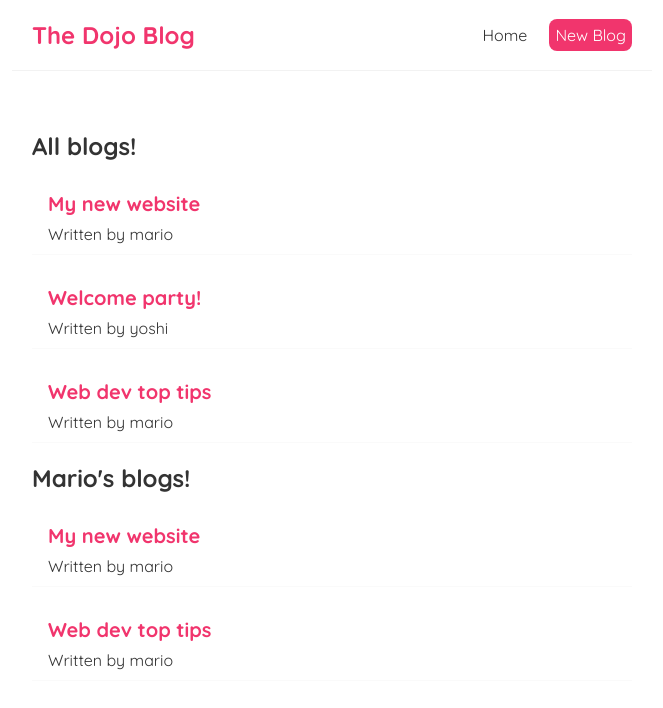
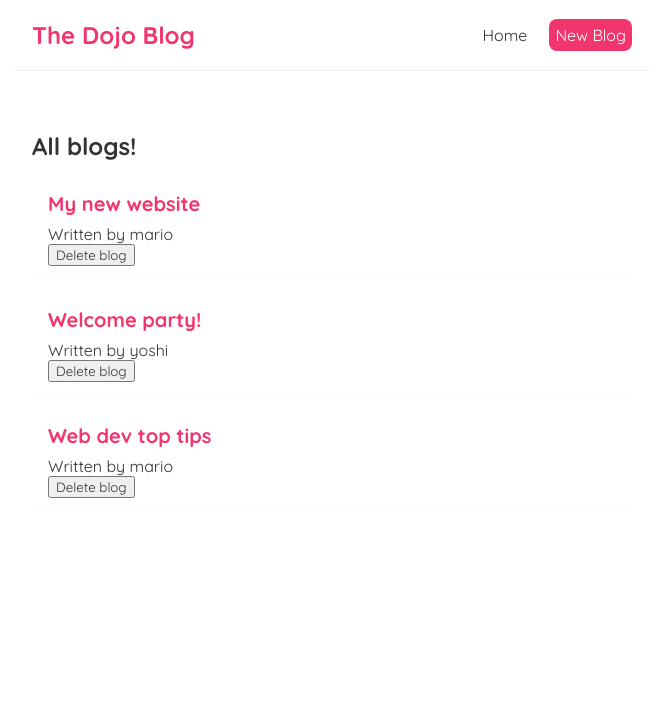
Before and after one commit to renanbernardelli/Dojo-Blog, a React (Create React App) app: page / in a window 1280 px wide. Shown: the top 708 px of the page, without its empty margins (308-971 px from the left). Built offline with nearby package versions, Linux system fonts and the light colour scheme.

Commit message:
:construction: Create "Delete blog" button and use the props to handle the click event, than filter the blog list

```diff
--- a/src/BlogList.js
+++ b/src/BlogList.js
@@ -2,6 +2,7 @@
 
   const blogs = props.blogs;
   const title = props.title;
+  const handleDelete = props.handleDelete;
 
   return (
 
@@ -11,7 +12,7 @@
         <div className="blog-preview" key={blog.id}>
           <h2>{ blog.title }</h2>
           <p>Written by { blog.author }</p>
-
+          <button onClick={() => handleDelete(blog.id)}>Delete blog</button>
         </div>
       ))}
     </div>
--- a/src/Home.js
+++ b/src/Home.js
@@ -7,13 +7,18 @@
     { title: 'My new website', body: 'lorem ipsum...', author: 'mario', id: 1 },
     { title: 'Welcome party!', body: 'lorem ipsum...', author: 'yoshi', id: 2 },
     { title: 'Web dev top tips', body: 'lorem ipsum...', author: 'mario', id: 3 }
-  ])
+  ]);
+
+  const handleDelete = (id) => {
+    const newBlogs = blogs.filter((blog) => blog.id !== id);
+
+    setBlogs(newBlogs);
+  }
 
   return (
 
     <div className="home">
-     <BlogList blogs={ blogs } title={ "All blogs!" }></BlogList>
-     <BlogList blogs={ blogs.filter((blog) => blog.author === 'mario') } title={ "Mario's blogs!" }></BlogList>
+     <BlogList blogs={ blogs } title={ "All blogs!" } handleDelete={ handleDelete }></BlogList>
 
     </div>
   );
```
